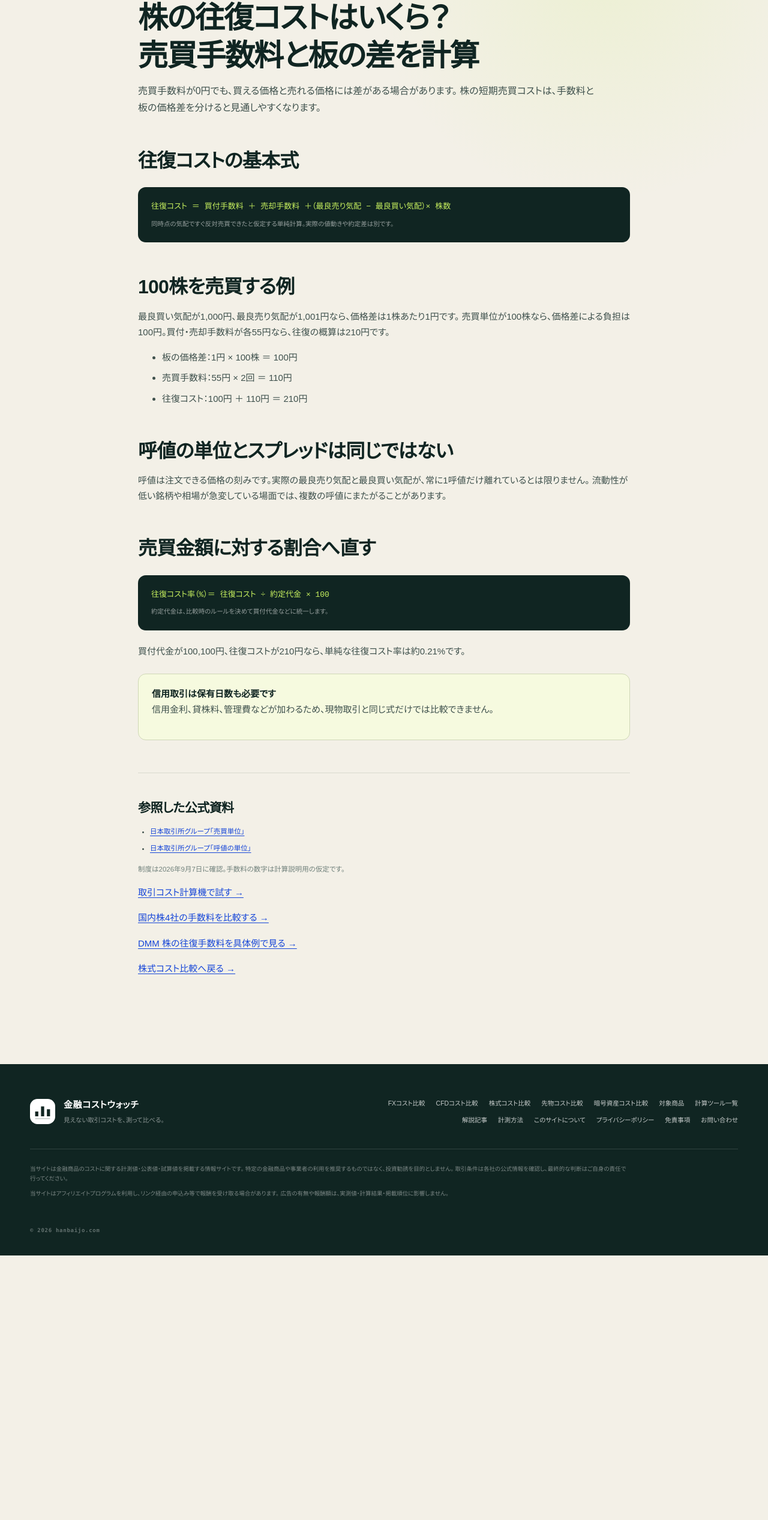
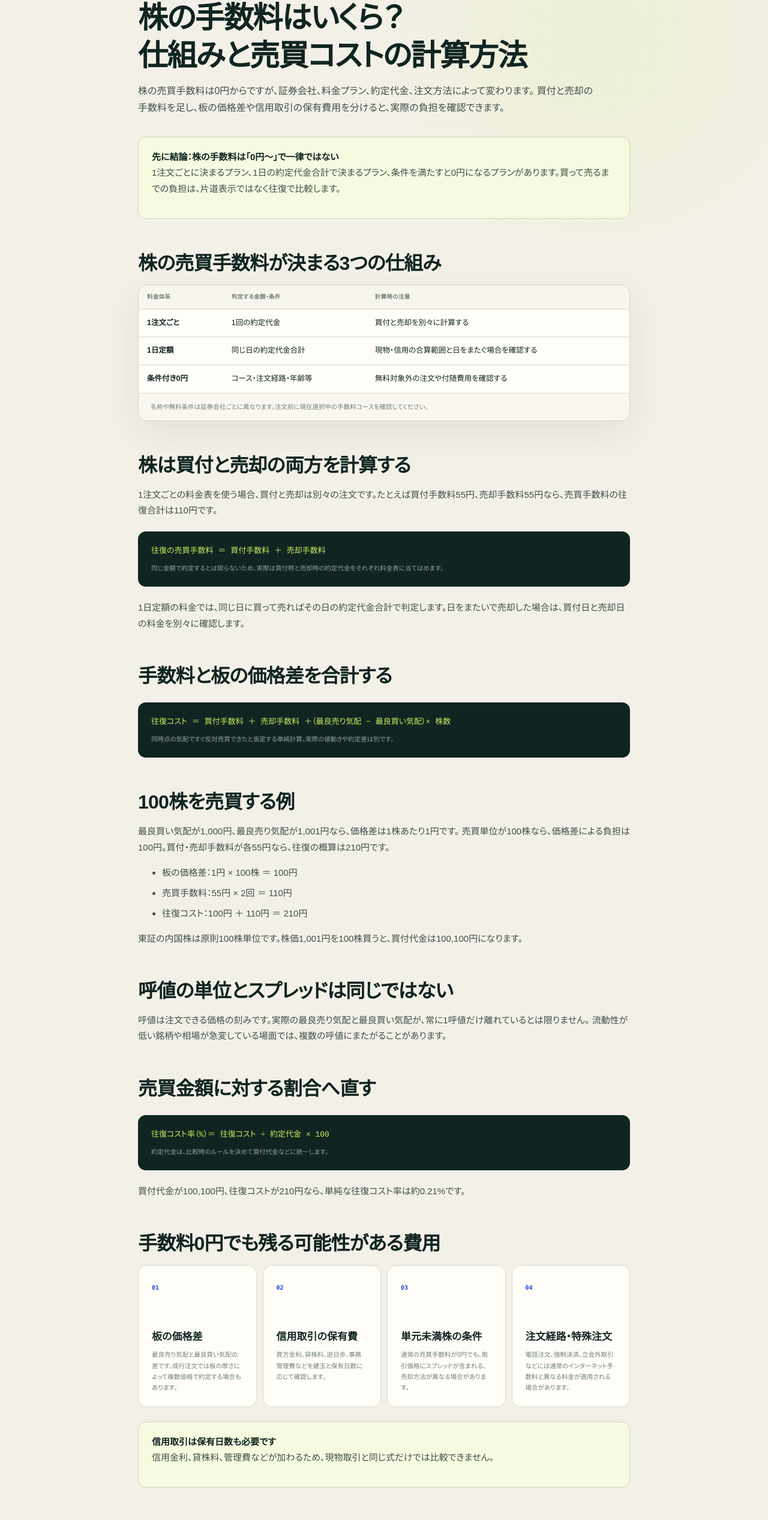
Before and after one commit to mrok18/hanbaijo, a Next.js app: page /articles/stock-round-trip-cost in a window 1280 px wide. Shown: the part 185-2719 px from the top of the page at 60% size. Before the commit the page ends 2278 px from the top, so only its background shows below. Built offline with nearby package versions, Linux system fonts and the light colour scheme.

Commit message:
seo: explain stock trading fees

```diff
--- a/app/articles/posts.ts
+++ b/app/articles/posts.ts
@@ -223,7 +223,7 @@ export const POSTS = [
   { slug: 'fx-zero-spread-total-cost', category: 'FX', title: 'FXの0.0銭は本当に無料？別手数料まで総額で確認', desc: 'ゼロスプレッドと取引コスト0円を区別し、数量連動手数料や約定差を含めて判断する。' },
   { slug: 'fx-swap-three-days', category: 'FX', title: 'FXのスワップが3日分・4日分付くのはなぜ？', desc: 'ロールオーバーと受渡日の関係、土日・祝日をまたぐ変則付与の確認方法を整理する。' },
   { slug: 'fx-margin-ratio-vs-usage', category: 'FX', title: '証拠金維持率と使用率の違い｜100%の意味は逆', desc: '維持率と使用率の計算方向を分け、ロスカットまでの余力を読み違えない方法。' },
-  { slug: 'stock-round-trip-cost', category: '国内株', title: '株の往復コストはいくら？売買手数料と板の差を計算', desc: '買って売るまでの負担を、手数料・売値と買値の差・取引数量に分けて試算する。' },
+  { slug: 'stock-round-trip-cost', category: '国内株', title: '株の手数料はいくら？仕組み・買付と売却の計算方法', desc: '1注文制と1日定額、買付・売却の往復手数料、板の価格差、信用取引で残る費用を整理する。' },
   { slug: 'us-stock-fx-cost', category: '米国株', title: '米国株の為替コストを円で計算する方法', desc: '円貨決済と外貨決済の違いを整理し、1ドルあたりの為替コストを総額へ換算する。' },
   { slug: 'futures-tick-value', category: '先物', title: '先物の1ティックはいくら？日経225で計算', desc: 'ラージ・mini・マイクロの取引単位と呼値から、1ティックの損益額を計算する。' },
   { slug: 'futures-margin', category: '先物', title: '先物の証拠金と取引金額は何が違う？', desc: '証拠金を購入代金と混同しないために、取引金額・損益・VaR方式の関係を整理する。' },
--- a/app/articles/stock-round-trip-cost/page.tsx
+++ b/app/articles/stock-round-trip-cost/page.tsx
@@ -1,21 +1,82 @@
+import type { Metadata } from 'next';
 import Link from 'next/link';
 
-export const metadata = {
-  title: '株の往復コストはいくら？売買手数料と板の差を計算',
-  description: '国内株を買って売るまでのコストを、買付手数料、売却手数料、売値と買値の差に分けて計算します。',
+export const metadata: Metadata = {
+  title: '株の手数料はいくら？仕組み・買付と売却の計算方法',
+  description: '株の売買手数料は0円からですが、証券会社・料金プラン・約定代金で変わります。1注文制と1日定額、買付・売却の往復手数料、板の価格差を計算します。',
+  alternates: { canonical: '/articles/stock-round-trip-cost' },
 };
 
+const FEE_SYSTEMS = [
+  ['1注文ごと', '1回の約定代金', '買付と売却を別々に計算する'],
+  ['1日定額', '同じ日の約定代金合計', '現物・信用の合算範囲と日をまたぐ場合を確認する'],
+  ['条件付き0円', 'コース・注文経路・年齢等', '無料対象外の注文や付随費用を確認する'],
+] as const;
+
+const FAQS = [
+  {
+    question: '株の売買手数料はいくらですか？',
+    answer: '0円からですが、一律ではありません。証券会社、料金プラン、1回または1日の約定代金、注文経路などで変わります。買付と売却を両方行う場合は、往復の条件で確認します。',
+  },
+  {
+    question: '株は買うときと売るときの両方に手数料がかかりますか？',
+    answer: '1注文ごとの料金では、通常は買付と売却を別々の注文として計算します。1日定額では同日の約定代金合計で決まり、条件付き0円のコースでは対象取引なら売買手数料が0円になる場合があります。',
+  },
+  {
+    question: '株の手数料が0円なら取引コストも0円ですか？',
+    answer: '必ずしも0円ではありません。板の売値と買値の差、単元未満株のスプレッド、信用取引の金利・貸株料、電話注文や強制決済の費用などが発生する場合があります。',
+  },
+] as const;
+
 export default function Page() {
+  const articleJsonLd = {
+    '@context': 'https://schema.org',
+    '@type': 'Article',
+    headline: metadata.title,
+    description: metadata.description,
+    datePublished: '2026-09-07',
+    dateModified: '2026-09-12',
+    mainEntityOfPage: 'https://hanbaijo.com/articles/stock-round-trip-cost',
+    author: { '@type': 'Organization', name: '金融コストウォッチ' },
+    publisher: { '@type': 'Organization', name: '金融コストウォッチ' },
+  };
+  const faqJsonLd = {
+    '@context': 'https://schema.org',
+    '@type': 'FAQPage',
+    mainEntity: FAQS.map((faq) => ({
+      '@type': 'Question',
+      name: faq.question,
+      acceptedAnswer: { '@type': 'Answer', text: faq.answer },
+    })),
+  };
+
   return (
     <article>
+      <script type="application/ld+json" dangerouslySetInnerHTML={{ __html: JSON.stringify(articleJsonLd) }} />
+      <script type="application/ld+json" dangerouslySetInnerHTML={{ __html: JSON.stringify(faqJsonLd) }} />
       <p className="page-kicker">DOMESTIC STOCK COST</p>
-      <h1>株の往復コストはいくら？<br />売買手数料と板の差を計算</h1>
+      <h1>株の手数料はいくら？<br />仕組みと売買コストの計算方法</h1>
       <p className="lede">
-        売買手数料が0円でも、買える価格と売れる価格には差がある場合があります。
-        株の短期売買コストは、手数料と板の価格差を分けると見通しやすくなります。
+        株の売買手数料は0円からですが、証券会社、料金プラン、約定代金、注文方法によって変わります。
+        買付と売却の手数料を足し、板の価格差や信用取引の保有費用を分けると、実際の負担を確認できます。
       </p>
 
-      <h2>往復コストの基本式</h2>
+      <div className="callout"><strong>先に結論：株の手数料は「0円〜」で一律ではない</strong><p>1注文ごとに決まるプラン、1日の約定代金合計で決まるプラン、条件を満たすと0円になるプランがあります。買って売るまでの負担は、片道表示ではなく往復で比較します。</p></div>
+
+      <h2>株の売買手数料が決まる3つの仕組み</h2>
+      <div className="data-panel"><div className="table-scroll"><table className="rates comparison-table"><thead><tr><th>料金体系</th><th>判定する金額・条件</th><th>計算時の注意</th></tr></thead><tbody>{FEE_SYSTEMS.map(([system, basis, note]) => (
+        <tr key={system}><td className="ex-name">{system}</td><td>{basis}</td><td>{note}</td></tr>
+      ))}</tbody></table></div><p className="panel-note">名称や無料条件は証券会社ごとに異なります。注文前に現在選択中の手数料コースを確認してください。</p></div>
+
+      <h2>株は買付と売却の両方を計算する</h2>
+      <p>1注文ごとの料金表を使う場合、買付と売却は別々の注文です。たとえば買付手数料55円、売却手数料55円なら、売買手数料の往復合計は110円です。</p>
+      <div className="formula-box">
+        <code>往復の売買手数料 ＝ 買付手数料 ＋ 売却手数料</code>
+        <small>同じ金額で約定するとは限らないため、実際は買付時と売却時の約定代金をそれぞれ料金表に当てはめます。</small>
+      </div>
+      <p>1日定額の料金では、同じ日に買って売ればその日の約定代金合計で判定します。日をまたいで売却した場合は、買付日と売却日の料金を別々に確認します。</p>
+
+      <h2>手数料と板の価格差を合計する</h2>
       <div className="formula-box">
         <code>往復コスト ＝ 買付手数料 ＋ 売却手数料 ＋（最良売り気配 − 最良買い気配）× 株数</code>
         <small>同時点の気配ですぐ反対売買できたと仮定する単純計算。実際の値動きや約定差は別です。</small>
@@ -31,6 +92,7 @@ export default function Page() {
         <li>売買手数料：55円 × 2回 ＝ 110円</li>
         <li>往復コスト：100円 ＋ 110円 ＝ 210円</li>
       </ul>
+      <p>東証の内国株は原則100株単位です。株価1,001円を100株買うと、買付代金は100,100円になります。</p>
 
       <h2>呼値の単位とスプレッドは同じではない</h2>
       <p>
@@ -45,18 +107,35 @@ export default function Page() {
       </div>
       <p>買付代金が100,100円、往復コストが210円なら、単純な往復コスト率は約0.21%です。</p>
 
+      <h2>手数料0円でも残る可能性がある費用</h2>
+      <div className="fx-metric-grid">
+        <article><b>01</b><h3>板の価格差</h3><p>最良売り気配と最良買い気配の差です。成行注文では板の厚さによって複数価格で約定する場合もあります。</p></article>
+        <article><b>02</b><h3>信用取引の保有費</h3><p>買方金利、貸株料、逆日歩、事務管理費などを建玉と保有日数に応じて確認します。</p></article>
+        <article><b>03</b><h3>単元未満株の条件</h3><p>通常の売買手数料が0円でも、取引価格にスプレッドが含まれる、売却方法が異なる場合があります。</p></article>
+        <article><b>04</b><h3>注文経路・特殊注文</h3><p>電話注文、強制決済、立会外取引などには通常のインターネット手数料と異なる料金が適用される場合があります。</p></article>
+      </div>
+
       <div className="callout">
         <strong>信用取引は保有日数も必要です</strong>
         <p>信用金利、貸株料、管理費などが加わるため、現物取引と同じ式だけでは比較できません。</p>
       </div>
+
+      <h2>株の手数料に関するFAQ</h2>
+      {FAQS.map((faq) => (
+        <section key={faq.question}>
+          <h3>{faq.question}</h3>
+          <p>{faq.answer}</p>
+        </section>
+      ))}
 
       <section className="article-sources" aria-labelledby="sources">
         <h2 id="sources">参照した公式資料</h2>
         <ul>
           <li><a href="https://www.jpx.co.jp/equities/trading/domestic/03.html" target="_blank" rel="noopener noreferrer">日本取引所グループ「売買単位」</a></li>
           <li><a href="https://www.jpx.co.jp/equities/trading/domestic/07.html" target="_blank" rel="noopener noreferrer">日本取引所グループ「呼値の単位」</a></li>
+          <li><a href="https://www.matsui.co.jp/stock/domestic/fee/" target="_blank" rel="noopener noreferrer">松井証券「現物取引 手数料」</a></li>
         </ul>
-        <p>制度は2026年9月7日に確認。手数料の数字は計算説明用の仮定です。</p>
+        <p>制度・料金体系は2026年9月12日に確認。55円の手数料は計算説明用の仮定で、特定の証券会社の現在料金を示すものではありません。</p>
       </section>
 
       <p><Link href="/tools/cost-calculator">取引コスト計算機で試す →</Link></p>
--- a/app/tools/cost-calculator/page.tsx
+++ b/app/tools/cost-calculator/page.tsx
@@ -61,6 +61,7 @@ export default function CostCalculatorPage() {
       </div>
 
       <nav className="calculator-proof" aria-label="取引コストの確認資料">
+        <Link href="/articles/stock-round-trip-cost">株の売買手数料の仕組み</Link>
         <Link href="/articles/fx-spread-monthly-cost">FXの月間スプレッド早見表</Link>
         <Link href="/articles/trading-cost-break-even-return">手数料負けしない損益分岐点</Link>
         <Link href="/articles/dmm-cfd-commodity-lot-list">商品14銘柄の1Lot一覧</Link>
```
